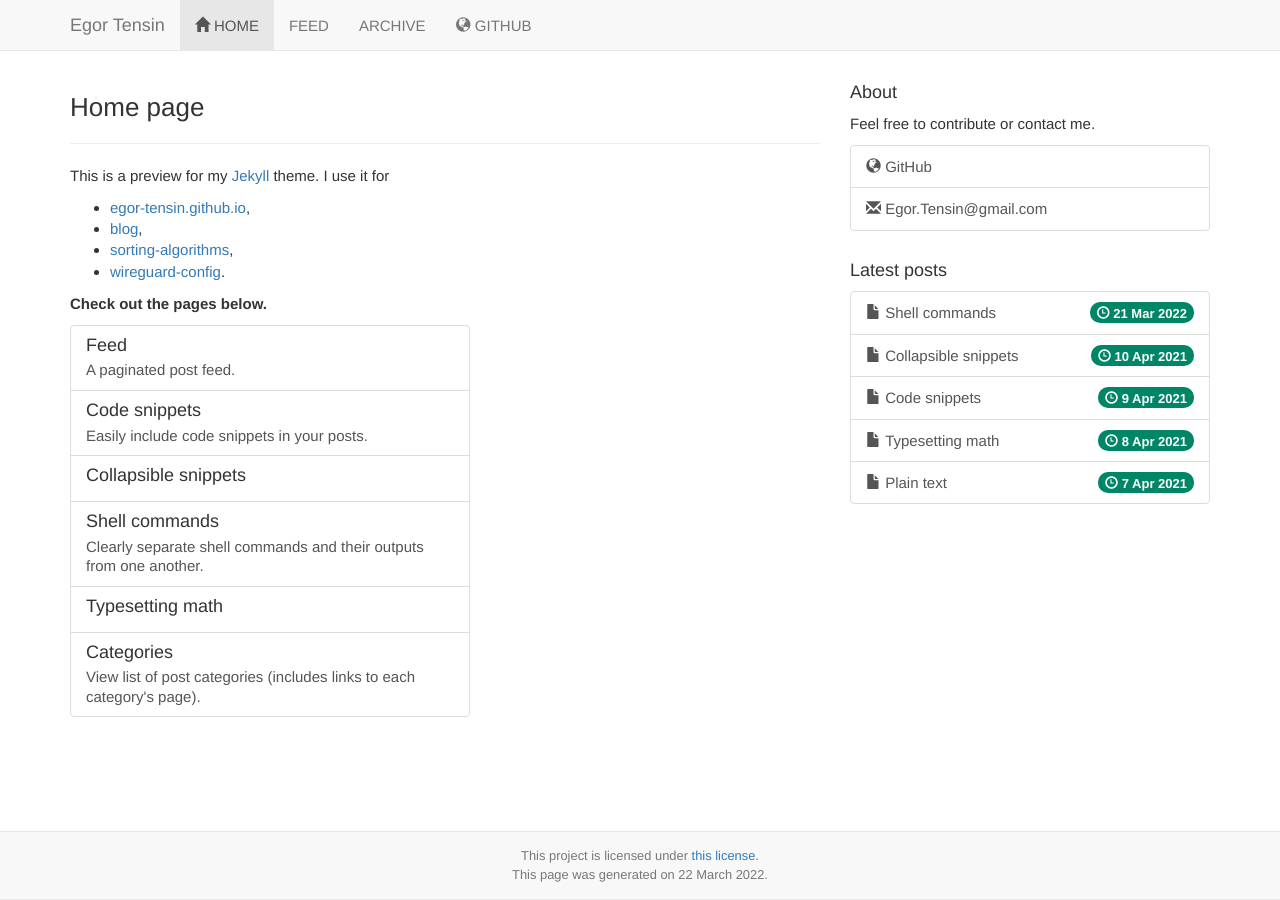
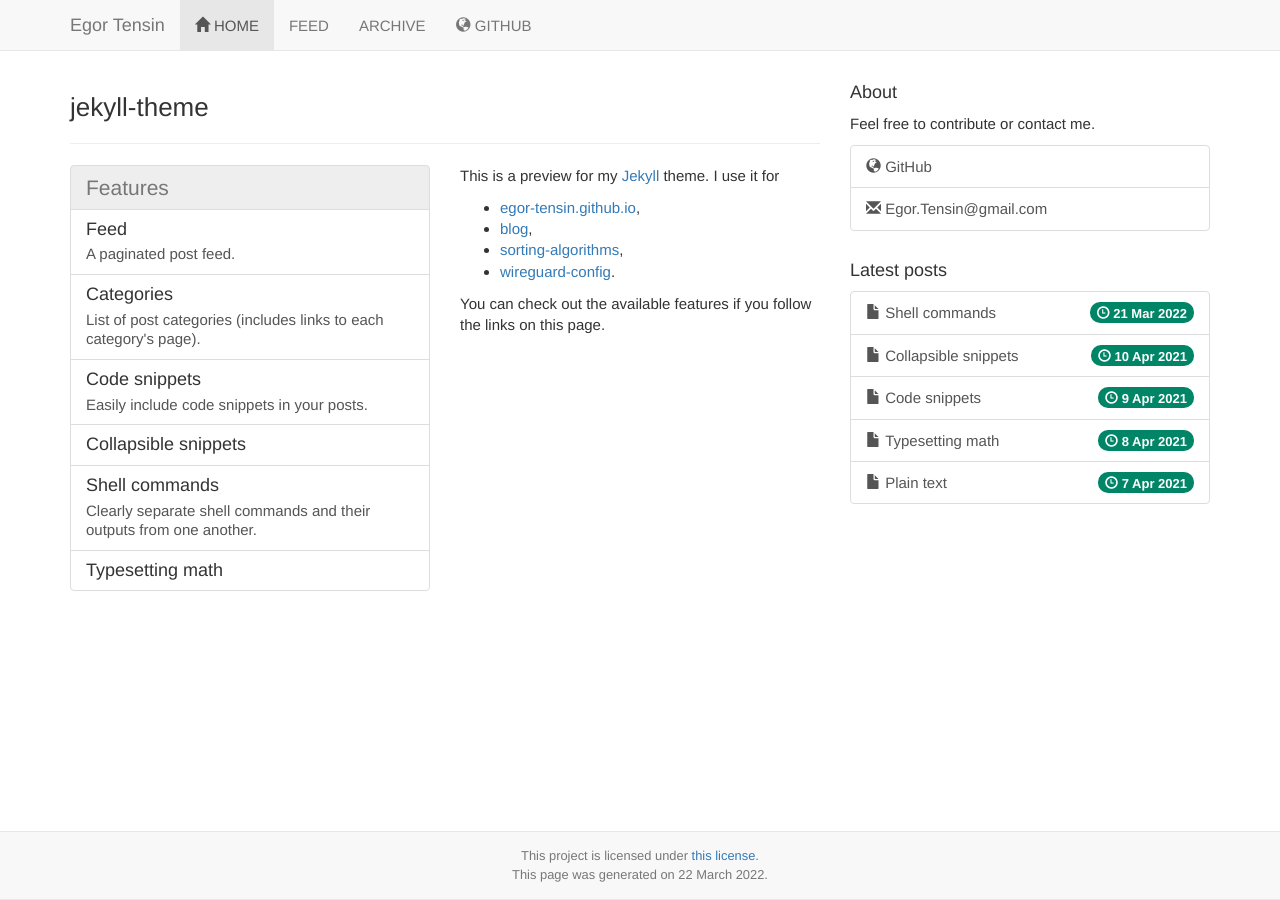
Before and after one commit to egor-tensin/jekyll-theme, a Jekyll site: the page built from index.md, in a window 1280 px wide. Built offline with Jekyll 4.4.1, drawn with Linux system fonts in a browser that asks for light colours; the repository's description, which GitHub fills in, is left out.

Commit message:
index.html: make it actually pretty

```diff
--- a/assets/css/common/fix_bootstrap.css
+++ b/assets/css/common/fix_bootstrap.css
@@ -36,3 +36,8 @@ pre code {
 .text-muted a.category {
   color: inherit;
 }
+/* WTF? Sometimes I want to skip .list-group-item-text, and I don't want the
+ * margin for the heading. */
+.list-group-item-heading:last-child {
+  margin-bottom: 0;
+}
--- a/index.md
+++ b/index.md
@@ -1,25 +1,31 @@
 ---
 base: https://egor-tensin.github.io
 title: Home page
+layout: default
 navbar:
   link: Home
   icon: home
   priority: 1
 ---
-This is a preview for my [Jekyll] theme.
-I use it for
+jekyll-theme
+============
 
-* [egor-tensin.github.io],
-* [blog],
-* [sorting-algorithms],
-* [wireguard-config].
+---
 
-**Check out the pages below.**
+<div class="row">
+  <div class="col-sm-6">
 
-<div class="list-group wide-enough">
+<div class="list-group">
+  <a href="#" class="list-group-item disabled">
+    <h3 class="list-group-item-heading">Features</h3>
+  </a>
   <a href="{{ '/feed/' | relative_url }}" class="list-group-item">
     <h4 class="list-group-item-heading">Feed</h4>
     <p class="list-group-item-text">A paginated post feed.</p>
+  </a>
+  <a href="{{ '/archive/' | relative_url }}" class="list-group-item">
+    <h4 class="list-group-item-heading">Categories</h4>
+    <p class="list-group-item-text">List of post categories (includes links to each category's page).</p>
   </a>
   <a href="{{ site.baseurl }}{% post_url 2021-04-09-snippets %}" class="list-group-item">
     <h4 class="list-group-item-heading">Code snippets</h4>
@@ -35,14 +41,26 @@ I use it for
   <a href="{{ site.baseurl }}{% post_url 2021-04-08-mathjax %}" class="list-group-item">
     <h4 class="list-group-item-heading">Typesetting math</h4>
   </a>
-  <a href="{{ '/archive/' | relative_url }}" class="list-group-item">
-    <h4 class="list-group-item-heading">Categories</h4>
-    <p class="list-group-item-text">View list of post categories (includes links to each category's page).</p>
-  </a>
 </div>
+
+  </div>
+  <div class="col-sm-6" markdown="1">
+
+This is a preview for my [Jekyll] theme.
+I use it for
+
+* [egor-tensin.github.io],
+* [blog],
+* [sorting-algorithms],
+* [wireguard-config].
+
+You can check out the available features if you follow the links on this page.
 
 [Jekyll]: https://jekyllrb.com/
 [egor-tensin.github.io]: {{ page.base }}
 [blog]: {{ page.base }}/blog/
 [sorting-algorithms]: {{ page.base }}/sorting-algorithms/
 [wireguard-config]: {{ page.base }}/wireguard-config/
+
+</div>
+</div>
```
